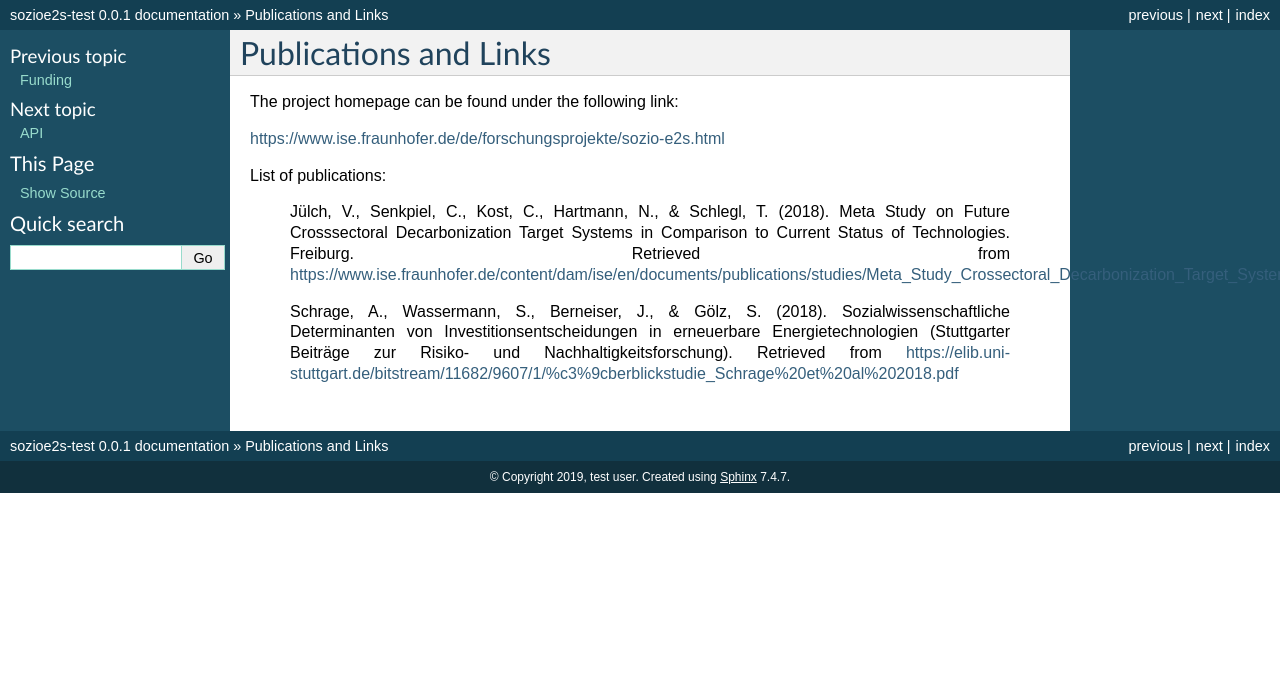
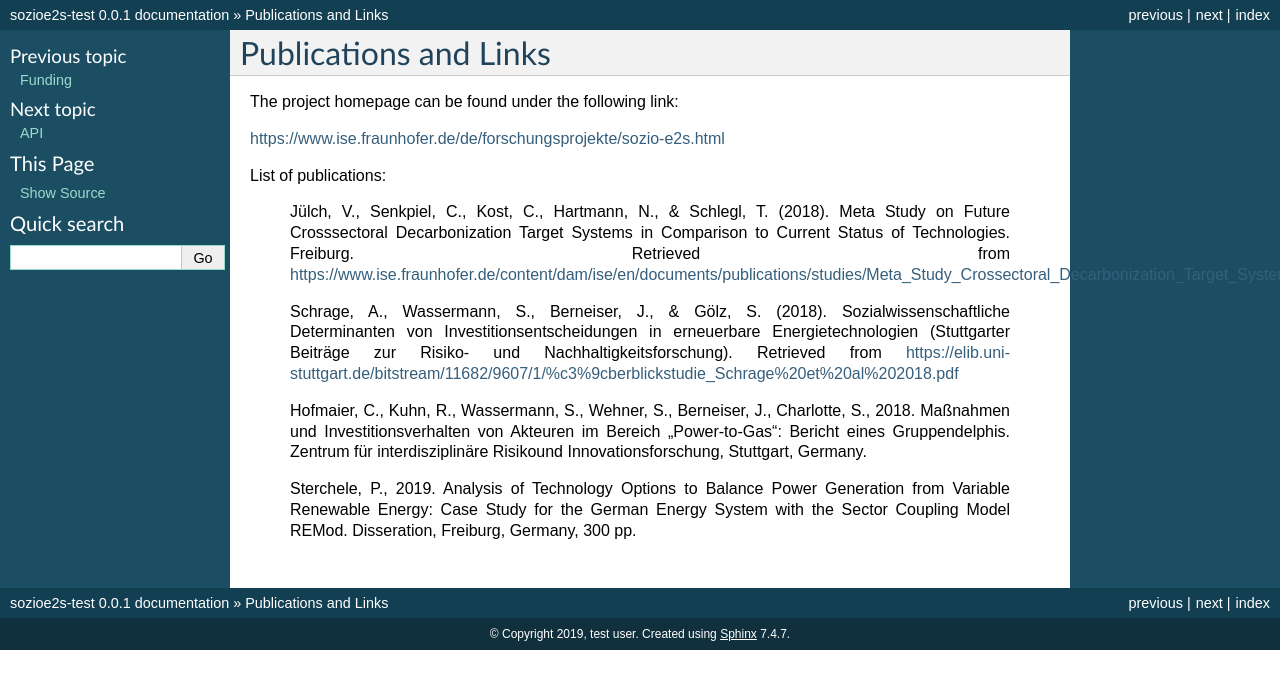
Before and after one commit to CSenkpiel/Inve2st, a Sphinx documentation site: the page built from docs/source/publications_and_links.rst, in a window 1280 px wide. Shown: the top 689 px of the page. Built offline with Sphinx 7.4.7, drawn with Linux system fonts in a browser that asks for light colours.

Commit message:
Update publications_and_links.rst

```diff
--- a/docs/source/publications_and_links.rst
+++ b/docs/source/publications_and_links.rst
@@ -17,3 +17,9 @@ List of publications:
 
 
 		Schrage, A., Wassermann, S., Berneiser, J., & Gölz, S. (2018). Sozialwissenschaftliche Determinanten von Investitionsentscheidungen in erneuerbare Energietechnologien (Stuttgarter Beiträge zur Risiko- und Nachhaltigkeitsforschung). Retrieved from https://elib.uni-stuttgart.de/bitstream/11682/9607/1/%c3%9cberblickstudie_Schrage%20et%20al%202018.pdf
+
+
+                Hofmaier, C., Kuhn, R., Wassermann, S., Wehner, S., Berneiser, J., Charlotte, S., 2018. Maßnahmen und Investitionsverhalten von Akteuren im Bereich „Power-to-Gas“: Bericht eines Gruppendelphis. Zentrum für interdisziplinäre Risikound Innovationsforschung, Stuttgart, Germany.
+
+
+                Sterchele, P., 2019. Analysis of Technology Options to Balance Power Generation from Variable Renewable Energy: Case Study for the German Energy System with the Sector Coupling Model REMod. Disseration, Freiburg, Germany, 300 pp.
```
